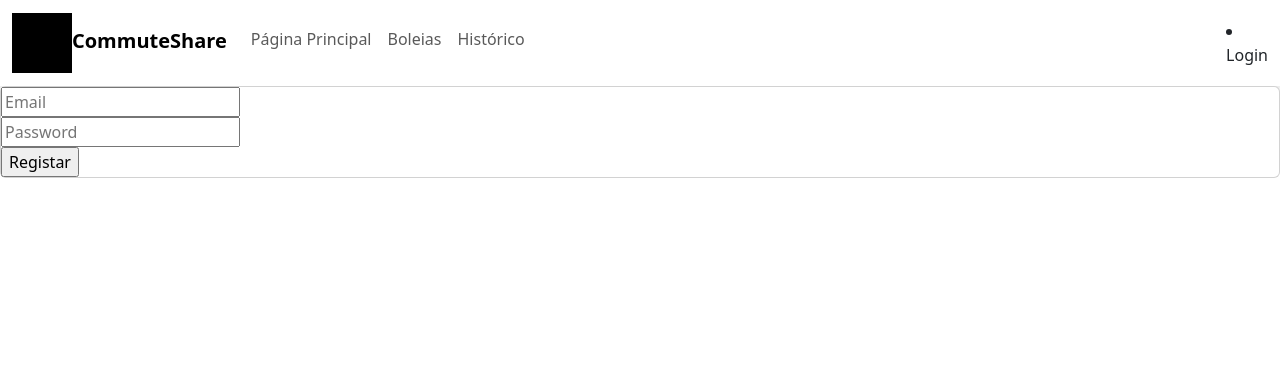
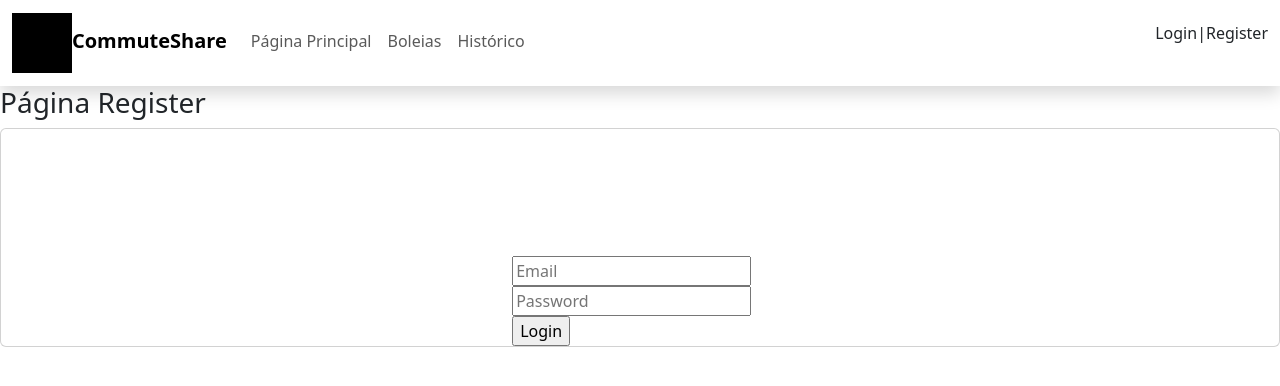
Before and after one commit to JoaoHub22/Blip-CommuteShare, a React (Vite) app: page /Register in a window 1280 px wide. Shown: the top 386 px of the page. Built offline with nearby package versions, Linux system fonts and the light colour scheme; no server answers.

Commit message:
Commit para dar merge

```diff
--- a/package.json
+++ b/package.json
@@ -40,6 +40,7 @@
         "eslint-plugin-react-refresh": "^0.4.6",
         "lint-staged": "^15.2.2",
         "prettier": "^3.2.5",
+        "sass": "^1.72.0",
         "typescript": "^5.2.2",
         "vite": "^5.1.6"
     },
--- a/src/App.tsx
+++ b/src/App.tsx
@@ -4,7 +4,7 @@ import { useContext, useEffect } from 'react';
 import { Routes, Route, useNavigate } from 'react-router-dom';
 
 import { AuthContext } from './context/auth-context';
-import RequireAuth from './components/require-auth.tsx';
+/*import RequireAuth from './components/require-auth.tsx';*/
 import imagePath from './assets/your_image_icon.png';
 import NavBar from './components/navbar';
 import Home from './pages/Home.tsx';
@@ -32,15 +32,8 @@ function App() {
                 <NavBar brandName="CommuteShare" imageSrcPath={imagePath} navItems={items} />
             </div>
             <Routes>
-                <Route index element={<Login />} />
-                <Route
-                    path="Home"
-                    element={
-                        <RequireAuth>
-                            <Home />
-                        </RequireAuth>
-                    }
-                />
+                <Route index element={<Home />} />
+                <Route path="Login" element={<Login />} />
                 <Route path="Register" element={<Register />} />
             </Routes>
         </>
--- a/src/components/navbar.tsx
+++ b/src/components/navbar.tsx
@@ -46,11 +46,13 @@ function NavBar({ brandName, imageSrcPath, navItems }: NavBarProps) {
                             </li>
                         ))}
                     </ul>
-                    <li className="nav-item">
-                        <a className="nav-link" href="/Login">
-                            Login
-                        </a>
-                    </li>
+                    <a className="nav-link" href="/Login">
+                        Login
+                    </a>
+                    <a>| </a>
+                    <a className="nav-link" href="/Register">
+                        Register
+                    </a>
                 </div>
             </div>
         </nav>
--- a/src/components/require-auth.tsx
+++ b/src/components/require-auth.tsx
@@ -1,4 +1,4 @@
-import React, { useContext } from 'react';
+import { useContext } from 'react';
 import { Navigate, useLocation } from 'react-router-dom';
 
 import { AuthContext } from '../context/auth-context';
--- a/src/pages/Home.tsx
+++ b/src/pages/Home.tsx
@@ -1,4 +1,4 @@
-import React, { useContext } from 'react';
+import { useContext } from 'react';
 
 import { AuthContext } from '../context/auth-context';
 
--- /dev/null
+++ b/src/pages/Login.scss
@@ -0,0 +1,17 @@
+.InputEmail{
+    position:relative;
+    left:40%;
+    margin-top:10%;
+}
+
+.InputPassword
+{
+    position:relative;
+    left:40%;
+
+}
+
+.Button{
+    position:relative;
+    left:40%;
+}
--- a/src/pages/Login.tsx
+++ b/src/pages/Login.tsx
@@ -45,21 +45,42 @@ function Login() {
     };
 
     return (
+        <>
+            <div>
+                <h3>Página Login</h3>
+            </div>
             <div className="App">
                 <div className="card">
                     <form onSubmit={handleSubmit}>
                         <div>
-                        <input type="email" name="email" value={email} onChange={handleChange} placeholder="Email" required />
+                            <input
+                                className="InputEmail"
+                                type="email"
+                                name="email"
+                                value={email}
+                                onChange={handleChange}
+                                placeholder="Email"
+                                required
+                            />
                         </div>
                         <div>
-                        <input type="password" name="password" value={password} onChange={handleChange} placeholder="Password" required />
+                            <input
+                                className="InputPassword"
+                                type="password"
+                                name="password"
+                                value={password}
+                                onChange={handleChange}
+                                placeholder="Password"
+                                required
+                            />
                         </div>
                         <div>
-                        <input id="recaptcha" type="submit" value="Login" />
+                            <input className="Button" id="recaptcha" type="submit" value="Login" />
                         </div>
                     </form>
                 </div>
             </div>
+        </>
     );
 }
 
--- /dev/null
+++ b/src/pages/Register.scss
@@ -0,0 +1,17 @@
+.InputEmail{
+    position:relative;
+    left:40%;
+    margin-top:10%;
+}
+
+.InputPassword
+{
+    position:relative;
+    left:40%;
+
+}
+
+.Button{
+    position:relative;
+    left:40%;
+}
--- a/src/pages/Register.tsx
+++ b/src/pages/Register.tsx
@@ -5,6 +5,8 @@ import { useNavigate } from 'react-router-dom';
 
 import { CreateAccount } from '../firebase.ts';
 import '.././App.css';
+
+import './Register.scss';
 
 const defaultFormFields = {
     email: '',
@@ -45,21 +47,42 @@ function Register() {
     };
 
     return (
+        <>
+            <div>
+                <h3>Página Register</h3>
+            </div>
             <div className="App">
                 <div className="card">
                     <form onSubmit={handleSubmit}>
                         <div>
-                        <input type="email" name="email" value={email} onChange={handleChange} placeholder="Email" required />
+                            <input
+                                className="InputEmail"
+                                type="email"
+                                name="email"
+                                value={email}
+                                onChange={handleChange}
+                                placeholder="Email"
+                                required
+                            />
                         </div>
                         <div>
-                        <input type="password" name="password" value={password} onChange={handleChange} placeholder="Password" required />
+                            <input
+                                className="InputPassword"
+                                type="password"
+                                name="password"
+                                value={password}
+                                onChange={handleChange}
+                                placeholder="Password"
+                                required
+                            />
                         </div>
                         <div>
-                        <input id="recaptcha" type="submit" value="Registar" />
+                            <input className="Button" id="recaptcha" type="submit" value="Login" />
                         </div>
                     </form>
                 </div>
             </div>
+        </>
     );
 }
 
```
Also changed, not shown: 1 other file (tests, documents, lock files or other folders). Lines whose indentation alone changed are shown as unchanged.
